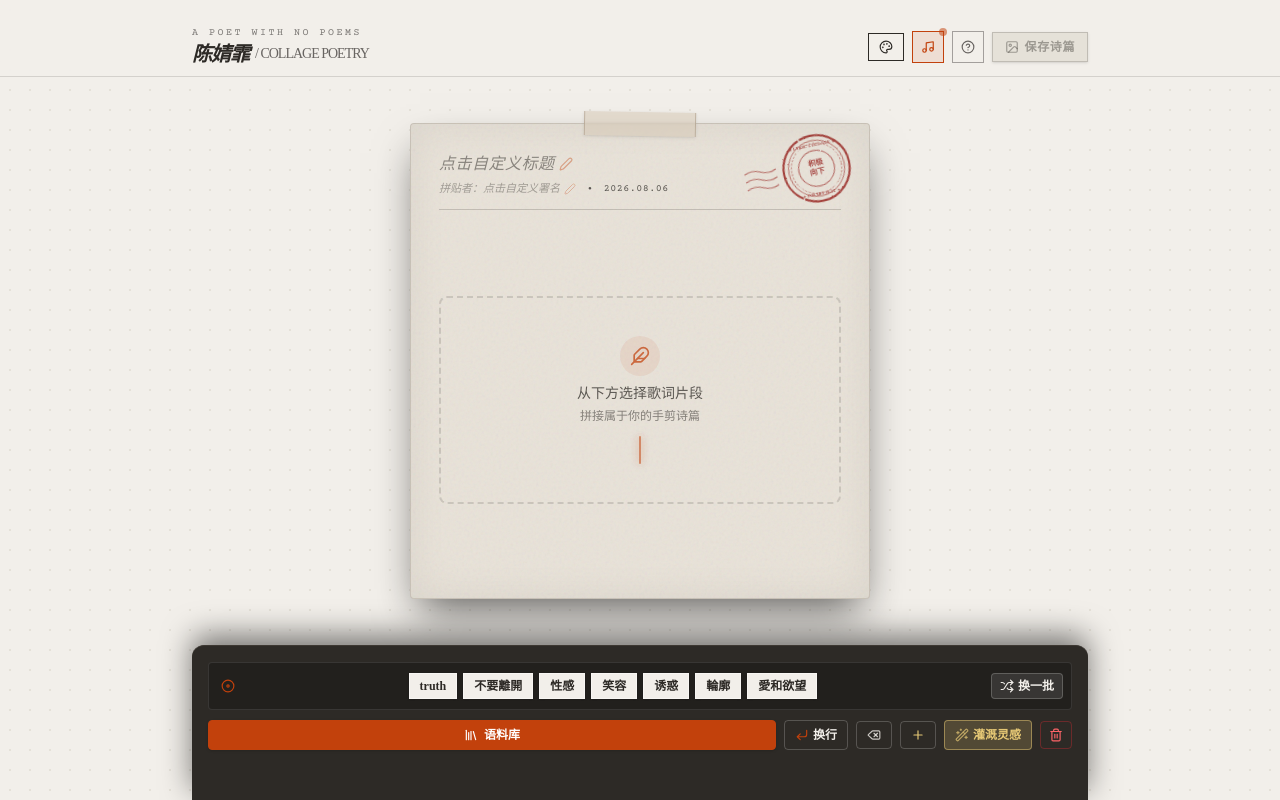
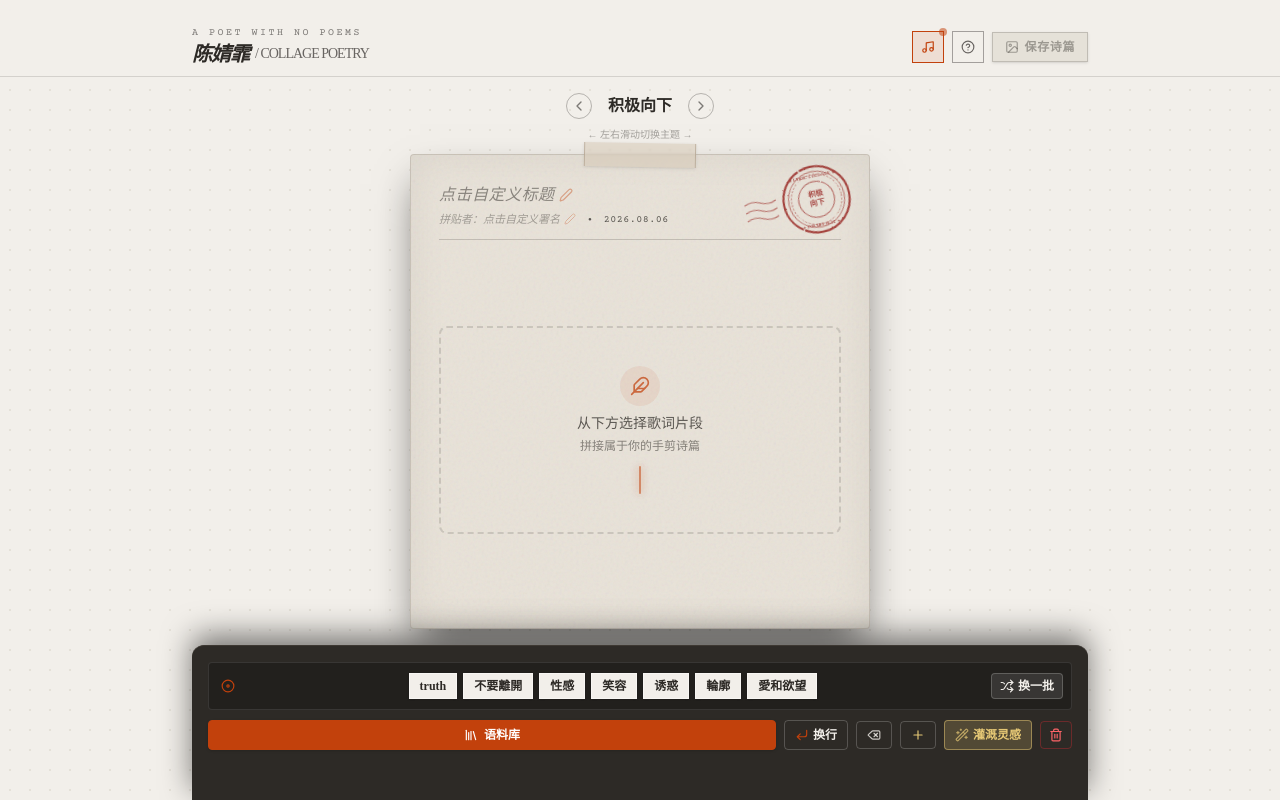
Before and after one commit to szy213/JingfeiPoem, a React (Vite) app: page / in a window 1280 px wide. Built offline with nearby package versions, Linux system fonts and the light colour scheme; a web font is replaced by a local one.

Commit message:
左右滑动

```diff
--- a/src/App.tsx
+++ b/src/App.tsx
@@ -325,8 +325,6 @@ export default function App() {
 
       {/* Top Zine Header */}
       <Header
-        currentBg={config.bgType}
-        onChangeBg={handleBgTypeChange}
         onOpenPresets={() => setIsPresetsOpen(true)}
         onOpenHelp={() => setIsHelpOpen(true)}
         onClearCanvas={handleClearAll}
@@ -350,6 +348,7 @@ export default function App() {
           onOpenStickerPicker={() => setIsStickerOpen(true)}
           onRemoveSticker={handleRemoveSticker}
           onAddLineBreak={handleAddLineBreak}
+          onChangeBg={handleBgTypeChange}
           canvasRef={canvasRef}
         />
       </main>
--- a/src/components/CollageCanvas.tsx
+++ b/src/components/CollageCanvas.tsx
@@ -1,8 +1,10 @@
-import React, { useState } from 'react';
-import { CollageItem, CanvasConfig, StickerItem, PaperStyleId } from '../types';
+import React, { useState, useRef, useCallback } from 'react';
+import { CollageItem, CanvasConfig, StickerItem, PaperStyleId, CanvasBgType } from '../types';
 import { PAPER_STYLES, CANVAS_BG_CONFIGS, getPaperStylesForTheme } from '../data/paperStyles';
 import { toTraditional } from '../utils/toTraditional';
-import { Trash2, MoveLeft, MoveRight, Layers, Tag, Plus, Edit2, Check, Feather, Scissors, Quote, Pin } from 'lucide-react';
+import { Trash2, MoveLeft, MoveRight, Layers, Tag, Plus, Edit2, Check, Feather, Scissors, Quote, Pin, ChevronLeft, ChevronRight } from 'lucide-react';
+
+const THEME_ORDER: CanvasBgType[] = ['rose', 'linen', 'kraft'];
 
 interface CollageCanvasProps {
   items: CollageItem[];
@@ -18,6 +20,7 @@ interface CollageCanvasProps {
   onOpenStickerPicker: () => void;
   onRemoveSticker: (id: string) => void;
   onAddLineBreak: () => void;
+  onChangeBg: (bg: CanvasBgType) => void;
   canvasRef: React.RefObject<HTMLDivElement | null>;
 }
 
@@ -35,8 +38,36 @@ export const CollageCanvas: React.FC<CollageCanvasProps> = ({
   onOpenStickerPicker,
   onRemoveSticker,
   onAddLineBreak,
+  onChangeBg,
   canvasRef
 }) => {
+  const touchStartX = useRef(0);
+  const currentIndex = THEME_ORDER.indexOf(config.bgType);
+
+  const switchToPrev = () => {
+    const prevIndex = (currentIndex - 1 + THEME_ORDER.length) % THEME_ORDER.length;
+    onChangeBg(THEME_ORDER[prevIndex]);
+  };
+
+  const switchToNext = () => {
+    const nextIndex = (currentIndex + 1) % THEME_ORDER.length;
+    onChangeBg(THEME_ORDER[nextIndex]);
+  };
+
+  const handleTouchStart = useCallback((e: React.TouchEvent) => {
+    touchStartX.current = e.touches[0].clientX;
+  }, []);
+
+  const handleTouchEnd = useCallback((e: React.TouchEvent) => {
+    const diff = e.changedTouches[0].clientX - touchStartX.current;
+    if (Math.abs(diff) > 60) {
+      if (diff > 0) {
+        switchToPrev();
+      } else {
+        switchToNext();
+      }
+    }
+  }, [currentIndex]);
   const [isEditingTitle, setIsEditingTitle] = useState(false);
   const [isEditingAuthor, setIsEditingAuthor] = useState(false);
 
@@ -84,7 +115,34 @@ export const CollageCanvas: React.FC<CollageCanvasProps> = ({
   const lineCount = items.length === 0 ? 0 : lineBreakCount + 1;
 
   return (
-    <div className="w-full flex flex-col items-center justify-center py-4 sm:py-8 transition-all my-auto">
+    <div
+      className="w-full flex flex-col items-center justify-center py-4 sm:py-8 transition-all my-auto"
+      onTouchStart={handleTouchStart}
+      onTouchEnd={handleTouchEnd}
+    >
+      {/* Theme Switcher Bar */}
+      <div className="flex items-center justify-center gap-3 sm:gap-4 mb-3 select-none">
+        <button
+          onClick={switchToPrev}
+          className="p-1 border border-[#2d2a26]/30 text-[#2d2a26]/60 hover:text-[#2d2a26] hover:border-[#2d2a26] rounded-full transition-colors"
+          title="上一个主题"
+        >
+          <ChevronLeft className="w-4 h-4" />
+        </button>
+        <div className="text-center">
+          <span className="font-serif-sc font-bold text-sm sm:text-base text-[#2d2a26]">
+            {CANVAS_BG_CONFIGS[config.bgType].name}
+          </span>
+        </div>
+        <button
+          onClick={switchToNext}
+          className="p-1 border border-[#2d2a26]/30 text-[#2d2a26]/60 hover:text-[#2d2a26] hover:border-[#2d2a26] rounded-full transition-colors"
+          title="下一个主题"
+        >
+          <ChevronRight className="w-4 h-4" />
+        </button>
+      </div>
+      <p className="text-[10px] text-[#2d2a26]/40 font-serif-sc mb-3 -mt-1">← 左右滑动切换主题 →</p>
 
       {/* Canvas Paper Wrapper */}
       <div
--- a/src/components/Header.tsx
+++ b/src/components/Header.tsx
@@ -1,7 +1,5 @@
 import React, { useState, useRef, useEffect } from 'react';
-import { Sparkles, Music, Image as ImageIcon, RotateCcw, HelpCircle, Palette, BookmarkCheck, Play, Pause } from 'lucide-react';
-import { CanvasBgType } from '../types';
-import { CANVAS_BG_CONFIGS } from '../data/paperStyles';
+import { Sparkles, Music, Image as ImageIcon, HelpCircle, Play, Pause } from 'lucide-react';
 
 const songs = [
   { title: '猩红', file: '/猩红.mp3' },
@@ -10,8 +8,6 @@ const songs = [
 ];
 
 interface HeaderProps {
-  currentBg: CanvasBgType;
-  onChangeBg: (bg: CanvasBgType) => void;
   onOpenPresets: () => void;
   onOpenHelp: () => void;
   onClearCanvas: () => void;
@@ -20,8 +16,6 @@ interface HeaderProps {
 }
 
 export const Header: React.FC<HeaderProps> = ({
-  currentBg,
-  onChangeBg,
   onOpenPresets,
   onOpenHelp,
   onClearCanvas,
@@ -41,9 +35,12 @@ export const Header: React.FC<HeaderProps> = ({
     const timer = setTimeout(() => {
       if (audioRef.current) {
         audioRef.current.src = songs[2].file;
-        audioRef.current.play().catch(() => {});
-        setCurrentSongIndex(2);
-        setIsPlaying(true);
+        audioRef.current.play().then(() => {
+          setCurrentSongIndex(2);
+          setIsPlaying(true);
+        }).catch(() => {
+          // Autoplay blocked by browser, keep default state
+        });
       }
     }, delay);
     return () => clearTimeout(timer);
@@ -62,8 +59,12 @@ export const Header: React.FC<HeaderProps> = ({
     return () => document.removeEventListener('mousedown', handleClickOutside);
   }, [isSongDropdownOpen]);
 
+  const isActuallyPlaying = () => {
+    return audioRef.current && !audioRef.current.paused;
+  };
+
   const handleMusicClick = () => {
-    if (isPlaying) {
+    if (isActuallyPlaying()) {
       audioRef.current?.pause();
       setIsPlaying(false);
       setIsSongDropdownOpen(false);
@@ -73,17 +74,18 @@ export const Header: React.FC<HeaderProps> = ({
   };
 
   const selectSong = (index: number) => {
-    if (currentSongIndex === index && isPlaying) {
+    if (currentSongIndex === index && isActuallyPlaying()) {
       audioRef.current?.pause();
       setIsPlaying(false);
     } else {
       if (audioRef.current) {
         audioRef.current.src = songs[index].file;
         audioRef.current.load();
-        audioRef.current.play().catch(() => {});
+        audioRef.current.play().then(() => {
+          setCurrentSongIndex(index);
+          setIsPlaying(true);
+        }).catch(() => {});
       }
-      setCurrentSongIndex(index);
-      setIsPlaying(true);
     }
     setIsSongDropdownOpen(false);
   };
@@ -109,34 +111,6 @@ export const Header: React.FC<HeaderProps> = ({
 
         {/* Action Controls with Editorial Borders */}
         <div className="flex items-center gap-1 sm:gap-2 shrink-0">
-
-          {/* Paper Texture Selector */}
-          <div className="relative group">
-            <button
-              className="px-2 py-1.5 sm:px-2.5 border border-[#2d2a26] text-xs uppercase tracking-wider font-serif-sc text-[#2d2a26] hover:bg-[#2d2a26] hover:text-white transition-colors flex items-center gap-1 whitespace-nowrap"
-              title="切换画纸"
-            >
-              <Palette className="w-3.5 h-3.5" />
-              <span className="text-[10px] sm:text-[11px] hidden xs:inline whitespace-nowrap">{CANVAS_BG_CONFIGS[currentBg].name}</span>
-            </button>
-            <div className="absolute right-0 top-full mt-1.5 w-36 bg-[#f2efea] border border-[#2d2a26] shadow-2xl p-1 hidden group-hover:block group-focus-within:block z-50">
-              <div className="text-[10px] text-[#2d2a26]/60 px-2 py-1 font-courier border-b border-[#2d2a26]/15 uppercase tracking-widest">
-                SELECT PAPER
-              </div>
-              {(Object.keys(CANVAS_BG_CONFIGS) as CanvasBgType[]).map((bgKey) => (
-                <button
-                  key={bgKey}
-                  onClick={() => onChangeBg(bgKey)}
-                  className={`w-full text-left px-2 py-1.5 text-xs font-serif-sc flex items-center justify-between transition-colors ${
-                    currentBg === bgKey ? 'bg-[#2d2a26] text-white font-bold' : 'text-[#2d2a26] hover:bg-[#e2ded6]'
-                  }`}
-                >
-                  <span>{CANVAS_BG_CONFIGS[bgKey].name}</span>
-                  {currentBg === bgKey && <span className="w-1.5 h-1.5 rounded-full bg-[#c2410c]"></span>}
-                </button>
-              ))}
-            </div>
-          </div>
 
           {/* Audio Vibe */}
           <div className="relative group" ref={dropdownRef}>
```
Also changed, not shown: 6 other files (tests, documents, lock files or other folders).
